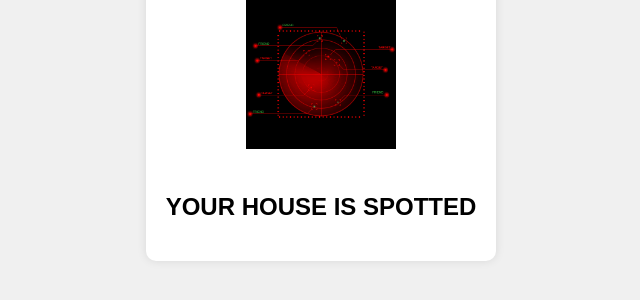
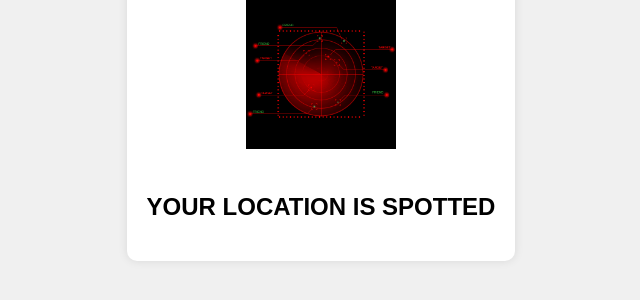
Before and after one commit to EngJohn12/cat, a plain HTML site: page no.html in a window 1280 px wide. Shown: the part 320-620 px from the top of the page, without its empty margins (319-959 px from the left). Drawn offline with Linux system fonts and the light colour scheme.

Commit message:
Update no.html

```diff
--- a/no.html
+++ b/no.html
@@ -10,7 +10,7 @@
     <div class="container">
         <h1>Oh no! 💔</h1>
         <img src="images/7jo1.gif" alt="Sad Cat" class="cat-image">
-        <h2> YOUR HOUSE IS SPOTTED</h2>
+        <h2> YOUR LOCATION IS SPOTTED</h2>
     </div>
 </body>
 </html>
```
